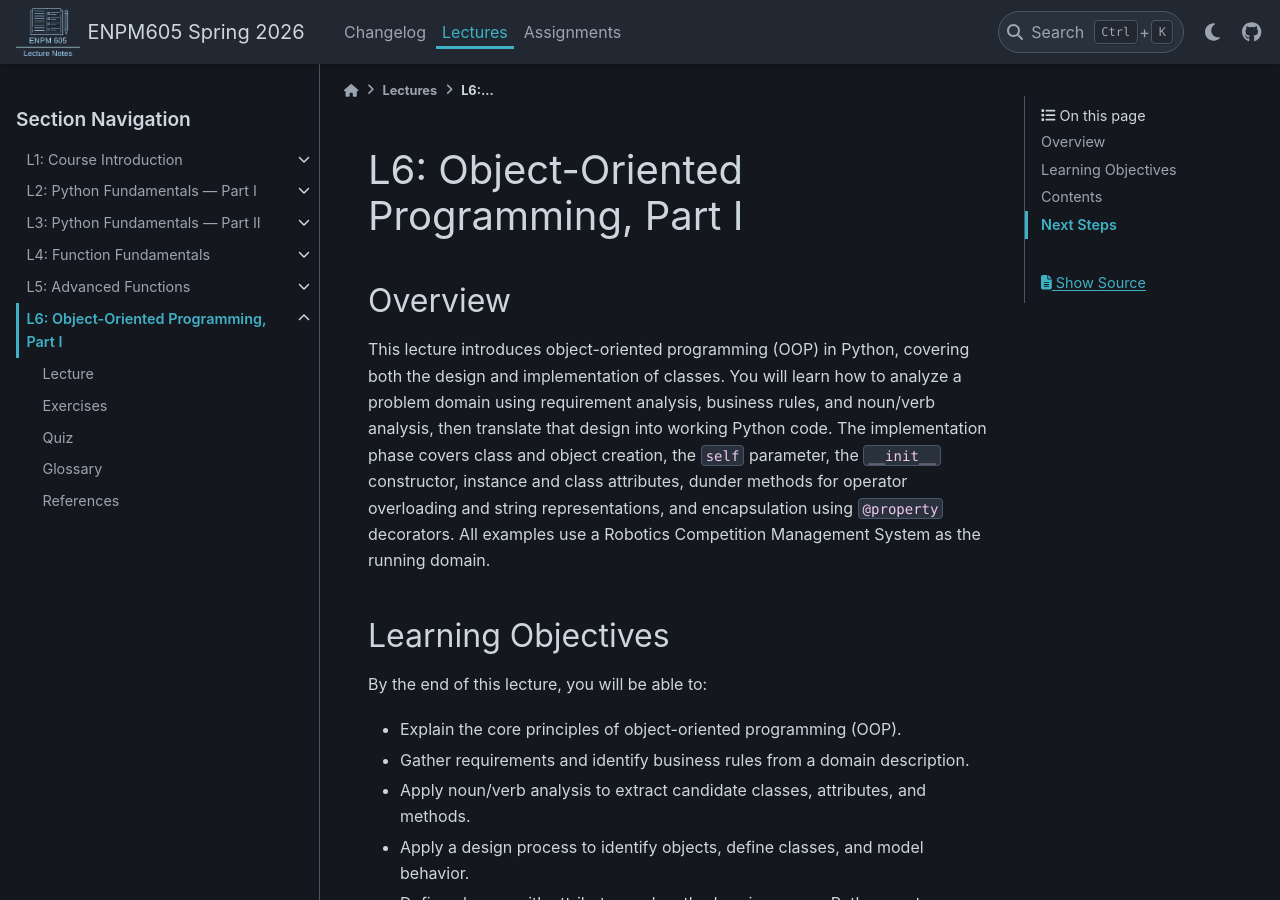
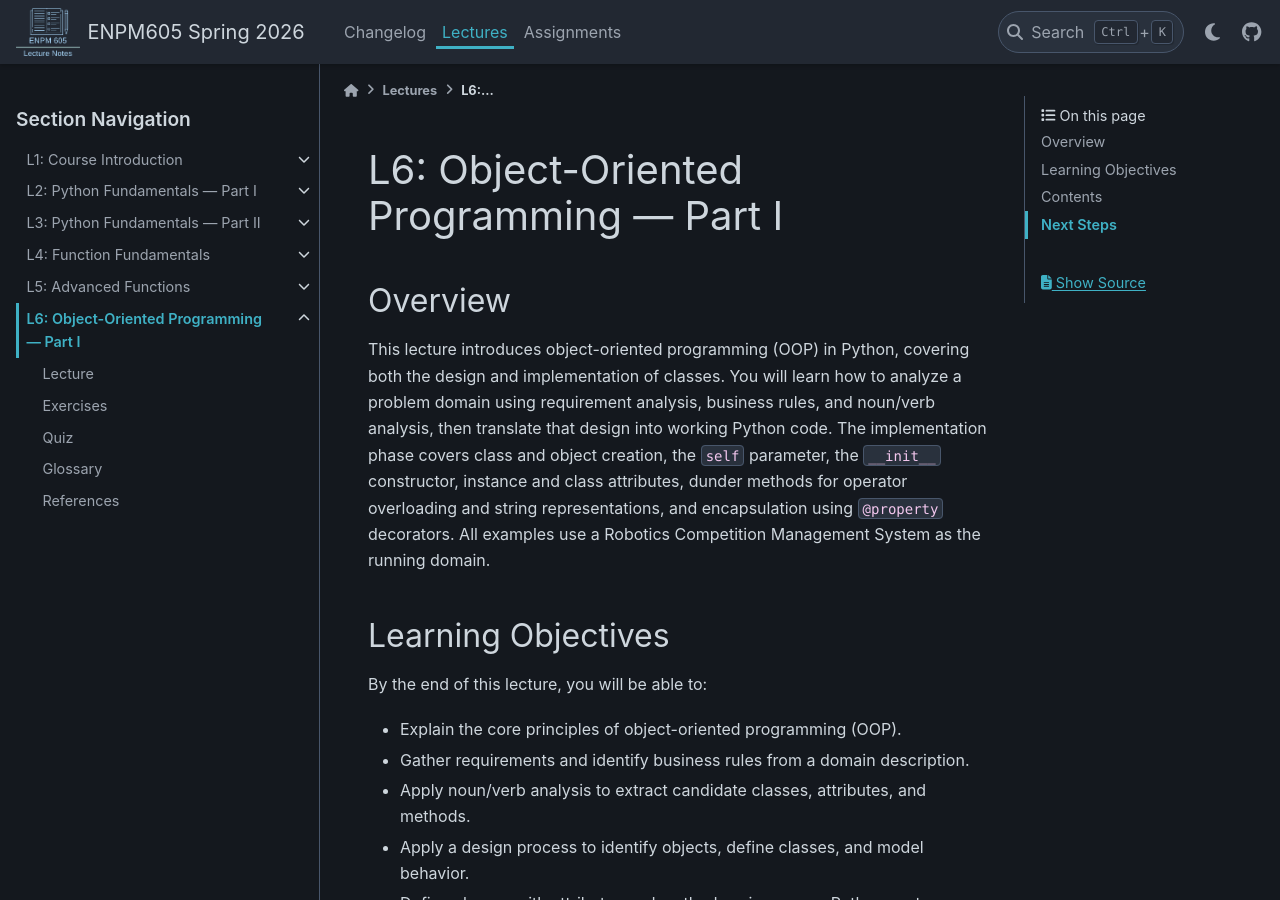
Before and after one commit to zeidk/enpm605-spring-2026-docs, a Sphinx documentation site: the page built from docs/source/lectures/lecture6/l6_index.rst, in a window 1280 px wide and 900 px high. Built offline with Sphinx 7.4.7 and the PyData theme 0.15.4, drawn with Linux system fonts in a browser that asks for light colours.

```diff
--- a/docs/source/lectures/lecture6/l6_index.rst
+++ b/docs/source/lectures/lecture6/l6_index.rst
@@ -1,5 +1,5 @@
 ====================================================
-L6: Object-Oriented Programming, Part I
+L6: Object-Oriented Programming — Part I
 ====================================================
 
 Overview
```
